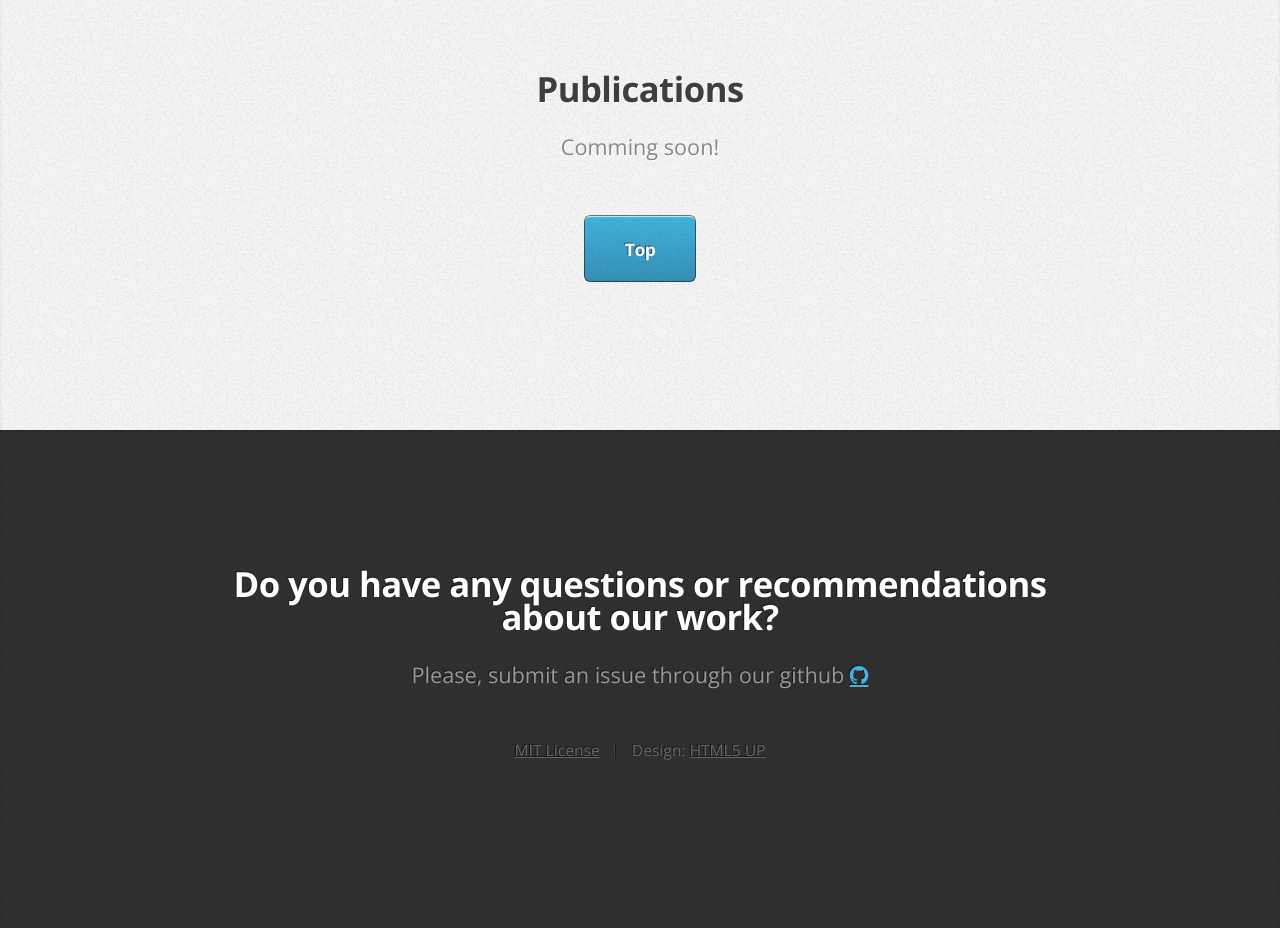
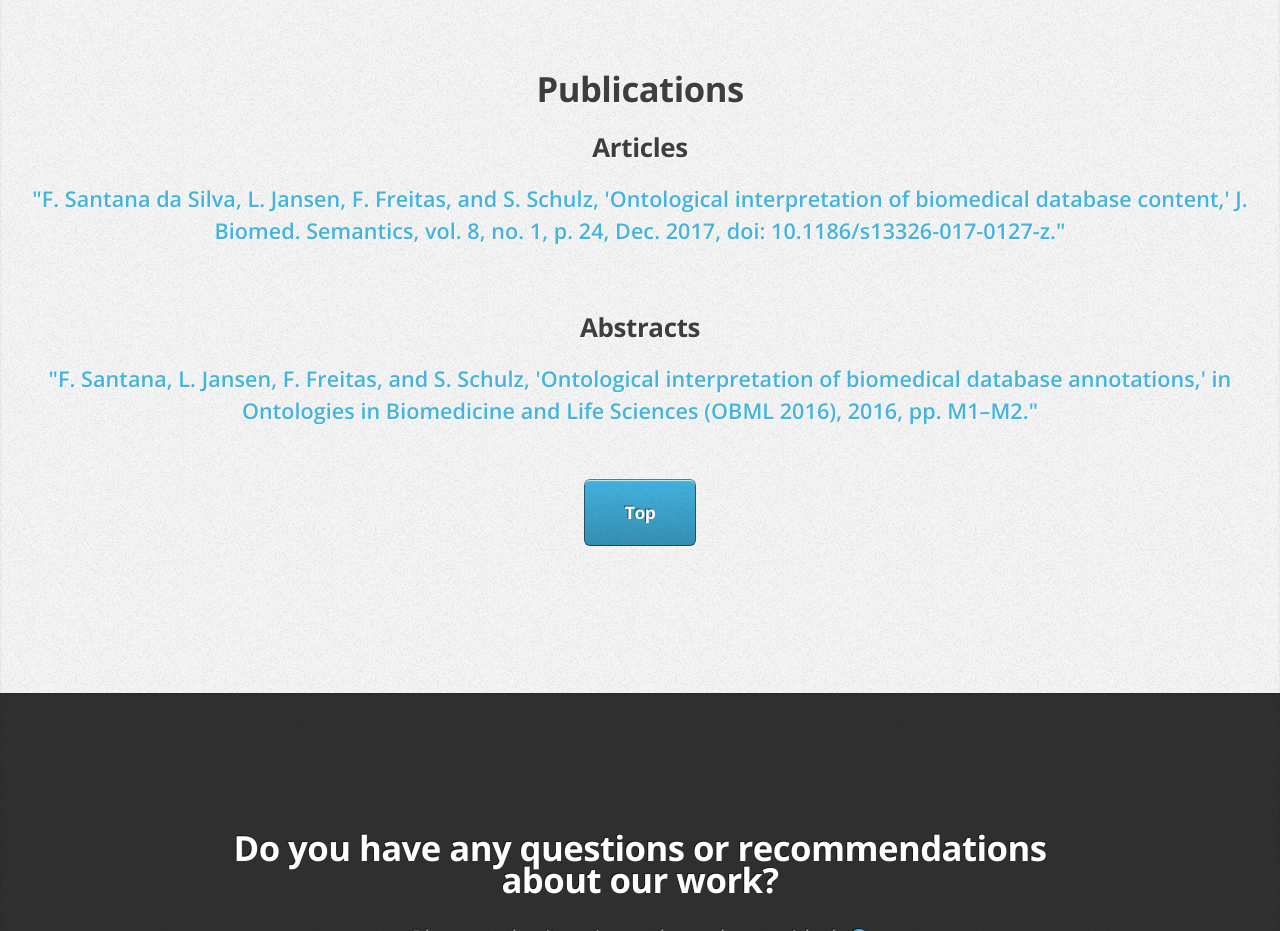
Before and after one commit to integrativo/integrativo.github.io, a plain HTML site: page index.html in a window 1280 px wide. Shown: the part 2693-3624 px from the top of the page. Drawn offline with nearby package versions, Linux system fonts and the light colour scheme; files whose address does not match are found by name.

Commit message:
Update index.html
updating publications

```diff
--- a/index.html
+++ b/index.html
@@ -137,7 +137,21 @@
 				<article id="portfolio">
 					<header>
 						<h2>Publications</h2>
-						<p>Comming soon!</p>
+
+                        <h3>Articles</h3>
+                        <p>
+                            <strong> <a title="Journal of Biomedical Semantics" onkeypress="window.open(this.href); return false;" onclick="window.open(this.href); return false;" href="https://jbiomedsem.biomedcentral.com/articles/10.1186/s13326-017-0127-z" style="text-decoration: none" "target=_blank">"F. Santana da Silva, L. Jansen, F. Freitas, and S. Schulz, 'Ontological interpretation of biomedical database content,' J. Biomed. Semantics, vol. 8, no. 1, p. 24, Dec. 2017, doi: 10.1186/s13326-017-0127-z."</a></strong><br>
+                       </p>
+
+                        <br>
+                        <br>
+
+                       <h3>Abstracts</h3>
+                       <p>
+                            <strong> <a title="OBML 2016" onkeypress="window.open(this.href); return false;" onclick="window.open(this.href); return false;" href="http://ceur-ws.org/Vol-1692/abstractM.pdf" style="text-decoration: none" "target=_blank">"F. Santana, L. Jansen, F. Freitas, and S. Schulz, 'Ontological interpretation of biomedical database annotations,' in Ontologies in Biomedicine and Life Sciences (OBML 2016), 2016, pp. M1–M2."</a></strong><br>
+                       </p>
+
+
 					</header>
 					<!-- <div class="container">
 						<div class="row">
```
